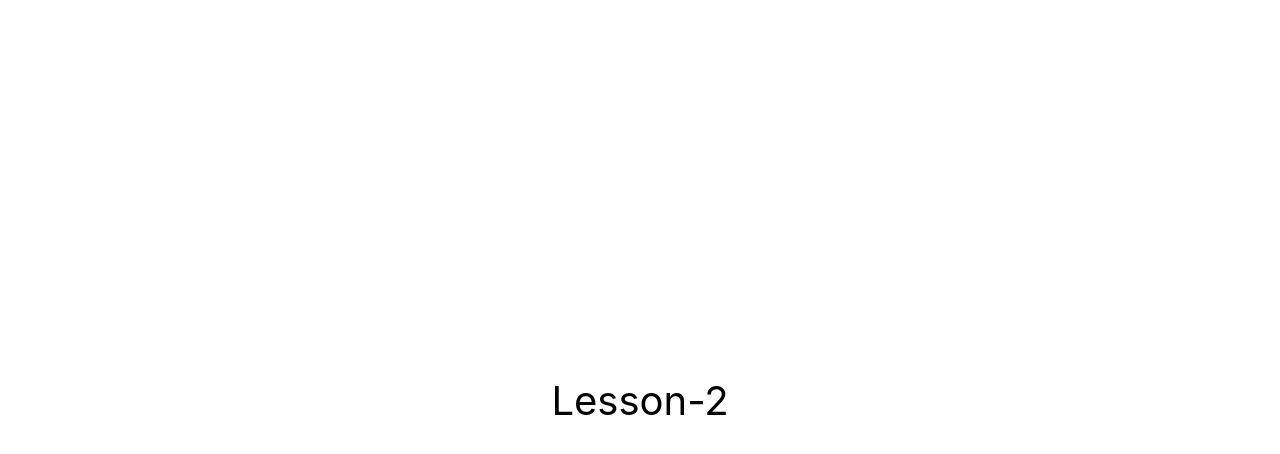
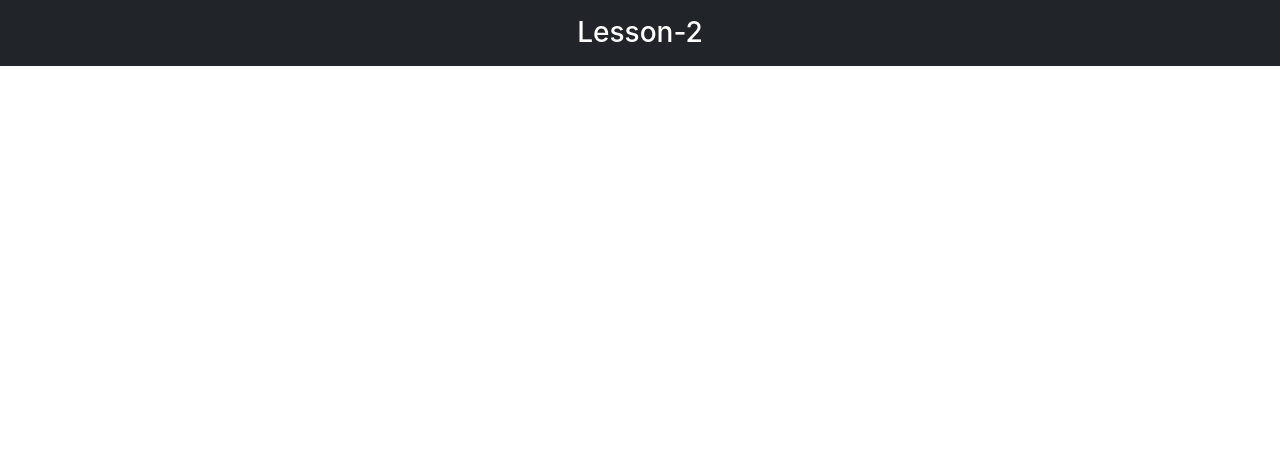
Before and after one commit to MykhailoHordiienko/React-TS, a React (Vite) app: page / in a window 1280 px wide. Shown: the top 454 px of the page. Built offline with nearby package versions, Linux system fonts and the light colour scheme.

Commit message:
add bootstrap

```diff
--- a/index.html
+++ b/index.html
@@ -5,6 +5,11 @@
     <link rel="icon" type="image/svg+xml" href="/vite.svg" />
     <meta name="viewport" content="width=device-width, initial-scale=1.0" />
     <title>Vite + React + TS</title>
+    <link
+      href="https://cdn.jsdelivr.net/npm/bootstrap@5.3.1/dist/css/bootstrap.min.css"
+      rel="stylesheet"
+      integrity="sha384-4bw+/aepP/YC94hEpVNVgiZdgIC5+VKNBQNGCHeKRQN+PtmoHDEXuppvnDJzQIu9"
+      crossorigin="anonymous" />
   </head>
 
   <body>
--- a/src/App.css
+++ b/src/App.css
@@ -6,9 +6,6 @@ body {
     'Ubuntu', 'Cantarell', 'Fira Sans', 'Droid Sans', 'Helvetica Neue',
     sans-serif;
   height: 100vh;
-  display: flex;
-  justify-content: center;
-  align-items: center;
 
   font-size: 40px;
   color: #010101;
--- a/src/App.tsx
+++ b/src/App.tsx
@@ -1,7 +1,15 @@
 import './App.css';
 
 function App() {
-  return <div>Lesson-2</div>;
+  return (
+    <header className="p-3 text-bg-dark">
+      <div className="container">
+        <div className="d-flex flex-wrap align-items-center justify-content-center">
+          <h3>Lesson-2</h3>
+        </div>
+      </div>
+    </header>
+  );
 }
 
 export default App;
```
